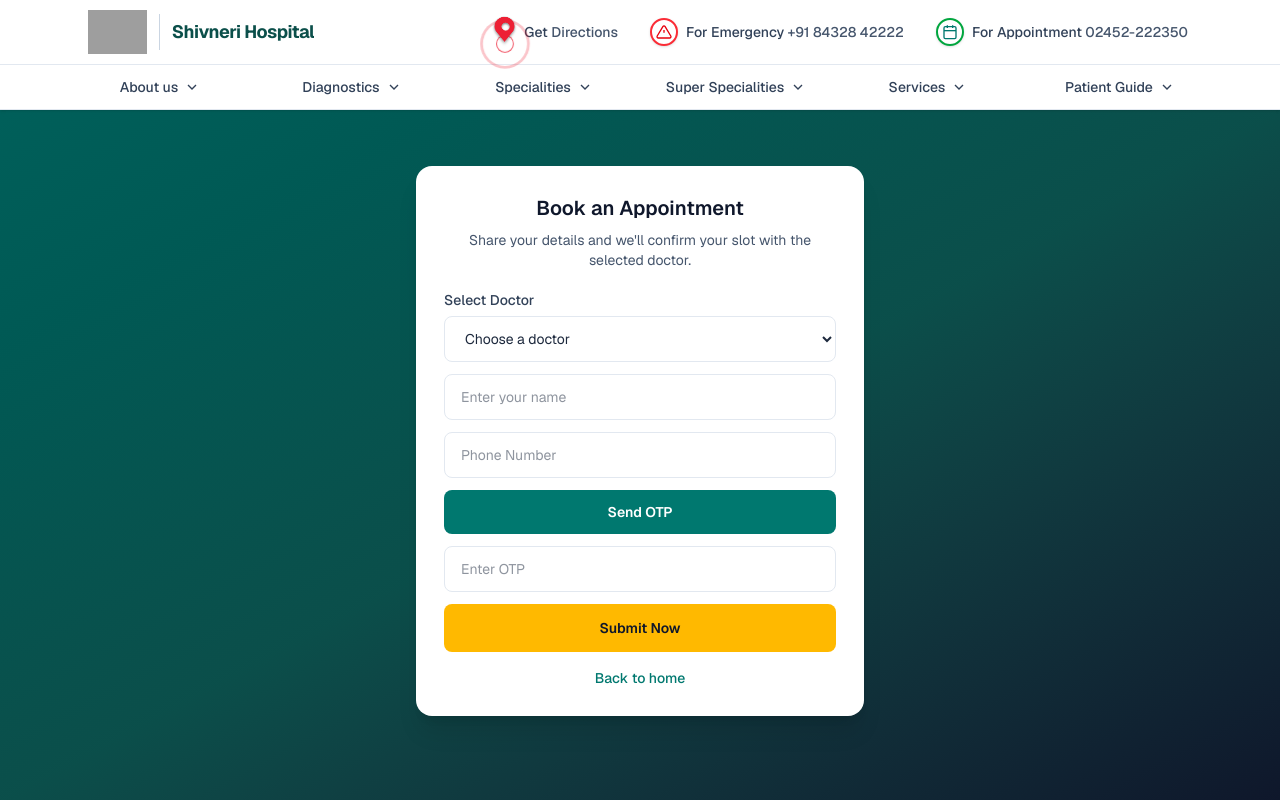
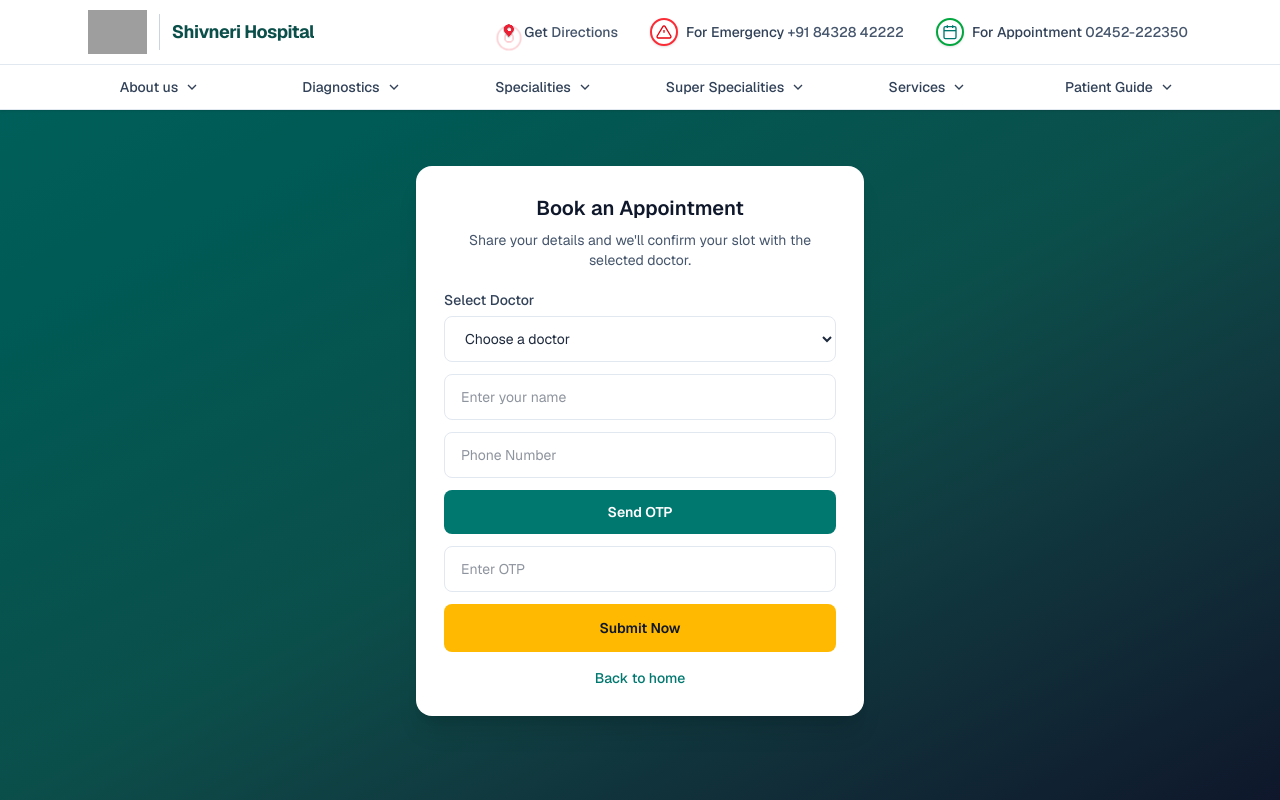
Before and after one commit to rp98nt/shivnerihospital, a Next.js app: page /appointment in a window 1280 px wide. Built offline with nearby package versions, Linux system fonts and the light colour scheme; grey boxes are pictures that could not be loaded.

Commit message:
fix: reduce directions marker icon size by 50%

```diff
--- a/components/directions-marker-icon/directions-marker-icon.css
+++ b/components/directions-marker-icon/directions-marker-icon.css
@@ -2,8 +2,8 @@
   display: inline-flex;
   align-items: center;
   justify-content: center;
-  width: 1.225rem;
-  height: 1.225rem;
+  width: 0.6125rem;
+  height: 0.6125rem;
   flex-shrink: 0;
   overflow: visible;
 }
@@ -14,7 +14,7 @@
   width: 0;
   height: 0;
   overflow: visible;
-  transform: scale(0.49);
+  transform: scale(0.245);
   transform-origin: center center;
 }
 
```
